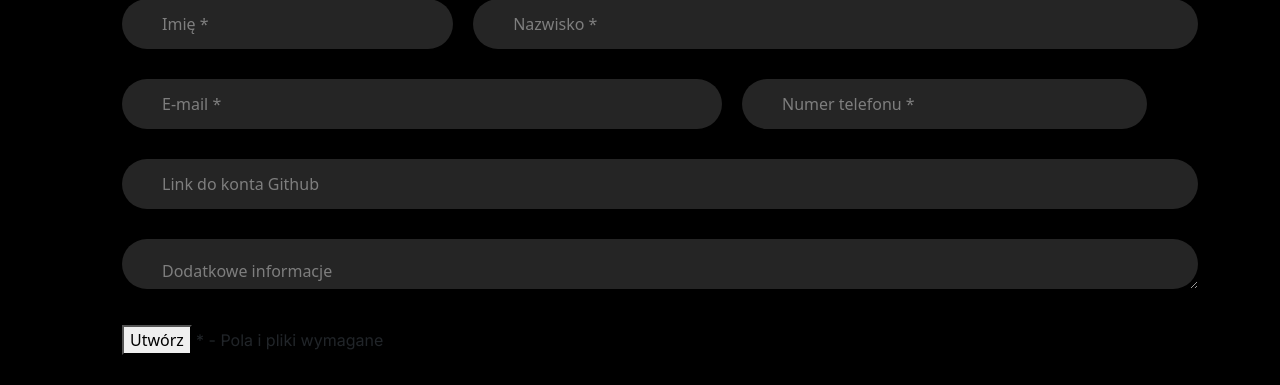
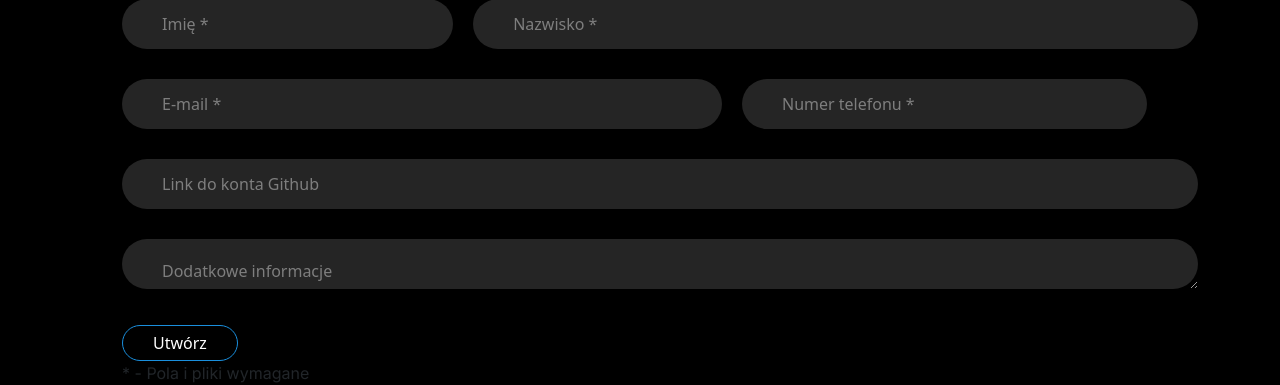
Before and after one commit to OskV2/Recruitment-system, a PHP site: page /templates/recruitment.php in a window 1280 px wide. Shown: the part 823-1208 px from the top of the page. Before the commit the page ends 1178 px from the top, so only its background shows below. Run offline with PHP 8.4, Linux system fonts and the light colour scheme; data that the repository does not hold is empty; style sheets or scripts are compiled from the project's sources.

Commit message:
feat: button styling

```diff
--- a/templates/recruitment.php
+++ b/templates/recruitment.php
@@ -82,7 +82,7 @@
                                 </div>
                             </div>
                             <input class="recruitment__form-input" type="number" id="job_input" name="job_input" value="1" hidden >
-                            <button type="submit" name="submit">Utwórz</button>
+                            <button class="btn btn-outline-primary" type="submit" name="submit">Utwórz</button>
                             <!-- <input class="recruitment__form-file" type="file" placeholder="Plik CV *"> -->
                             <!-- <input class="recruitment__form-file" type="file" placeholder="List motywacyjny *"> -->
                             <span>* - Pola i pliki wymagane</span>
```
